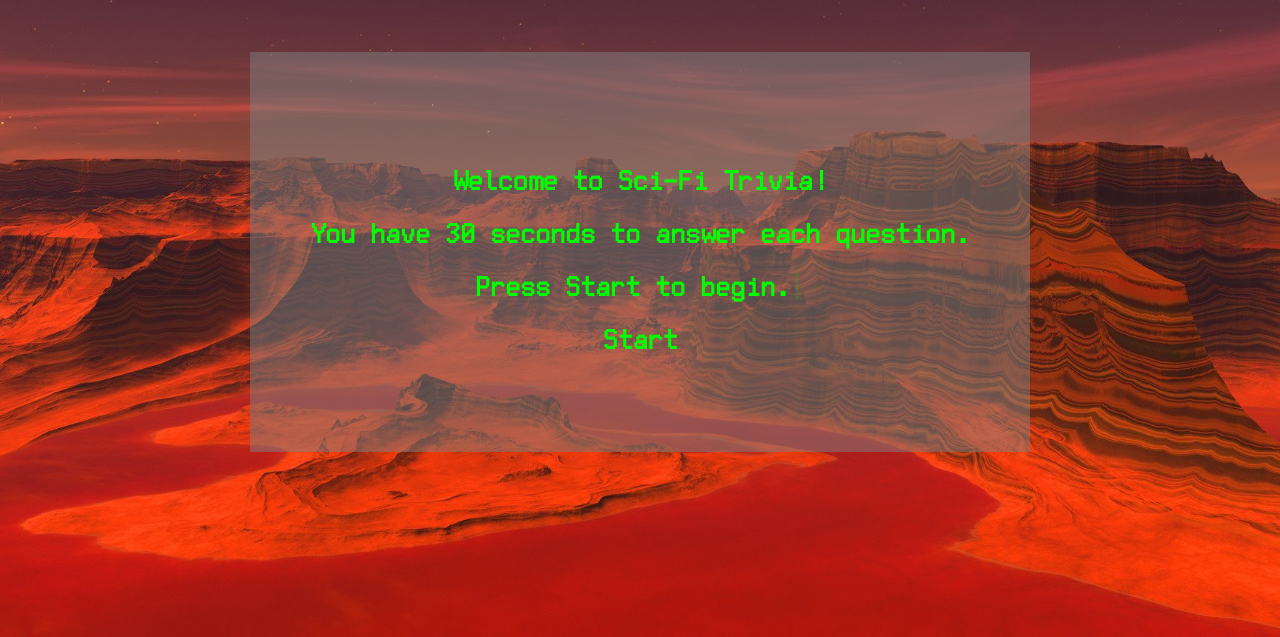
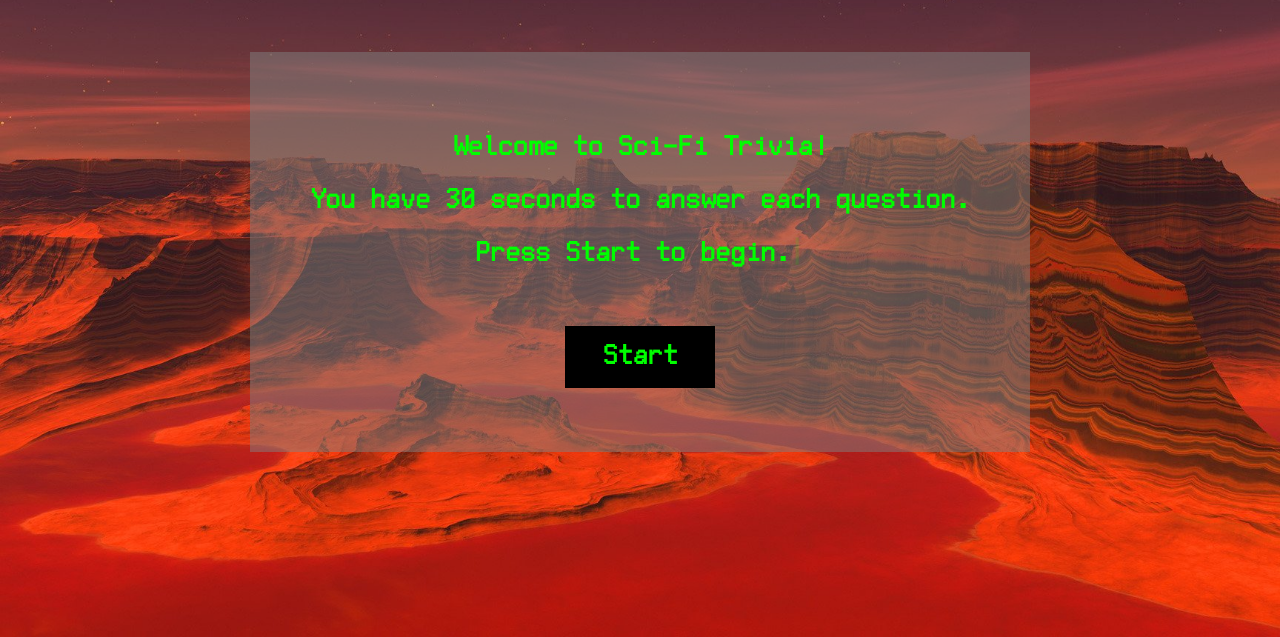
Before and after one commit to jharmon141/TriviaGame, a PHP site: page / in a window 1280 px wide. Shown: the part 163-800 px from the top of the page. Run offline with PHP 8.4, Linux system fonts and the light colour scheme.

Commit message:
another font fix attempt

```diff
--- a/assets/css/style.css
+++ b/assets/css/style.css
@@ -1,11 +1,11 @@
 @font-face {
   font-family: Space Age;
-  src: url("../font/space age.ttf");
+  src: url("../Font/space age.ttf");
 }
 
 @font-face {
   font-family: Free Pixel;
-  src: url("../font/FreePixel.ttf");
+  src: url("../Font/FreePixel.ttf");
 }
 
 body {
@@ -53,7 +53,27 @@
   -webkit-animation: type 5s;
   font-size: 30px;
   text-align: center;
-  padding-top: 110px;
+  padding-top: 75px;
+}
+
+#startButton {
+  text-decoration: none;
+  color: lime;
+  background-color: black;
+  margin-top: 40px;
+  padding: 10px;
+  width: 20%;
+}
+
+a {
+  margin-top: 50px;
+  display: inline-block;
+}
+
+#startButton:hover{
+  background-color: #ff00f7;
+  color: black;
+  cursor: pointer;
 }
 
 #counter {
@@ -63,11 +83,18 @@
 
 #question {
   font-size: 40px;
-  margin-top: 40px;
+  margin-top: 20px;
+  margin-bottom: 20px;
 }
 
 #answers {
   font-size: 30px;
+}
+
+li:hover{
+  background-color: #ff00f7;
+  color: black;
+  cursor: pointer;
 }
 
 
--- a/index.html
+++ b/index.html
@@ -26,7 +26,7 @@
 					<p>Welcome to Sci-Fi Trivia!</p>
 					<p>You have 30 seconds to answer each question.</p>
 					<p>Press Start to begin.<span>|</span></p>
-					<p id="startButton">Start</p>
+					<a id="startButton">Start</a>
 				</div>
 
 				<div id="questionArea">
```
